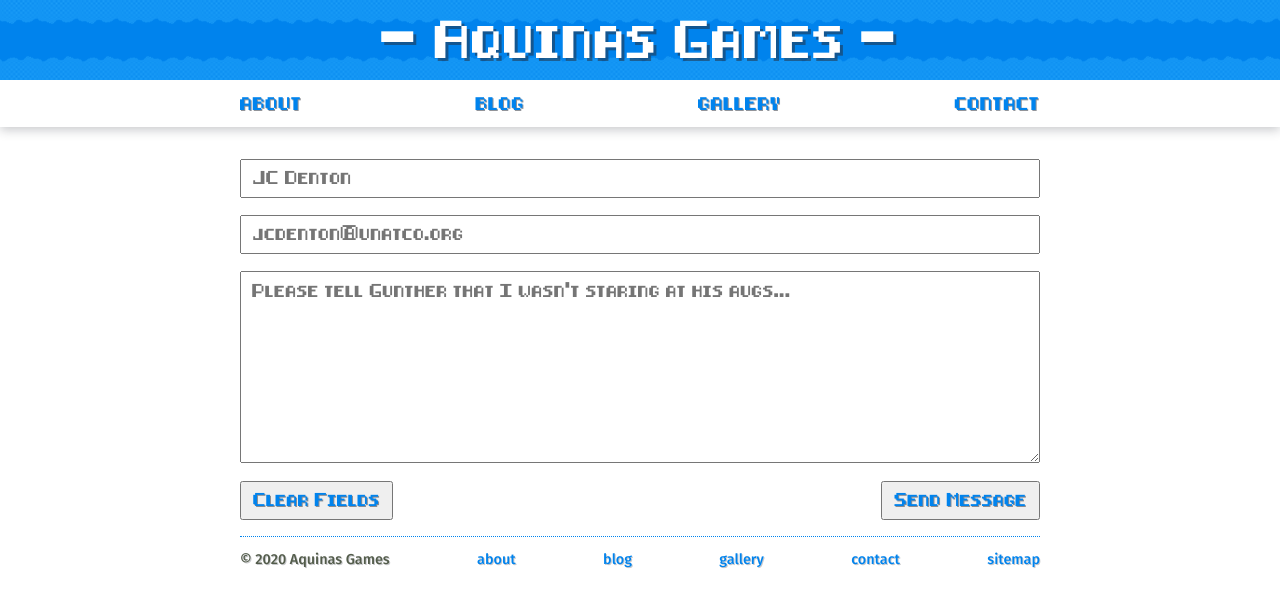
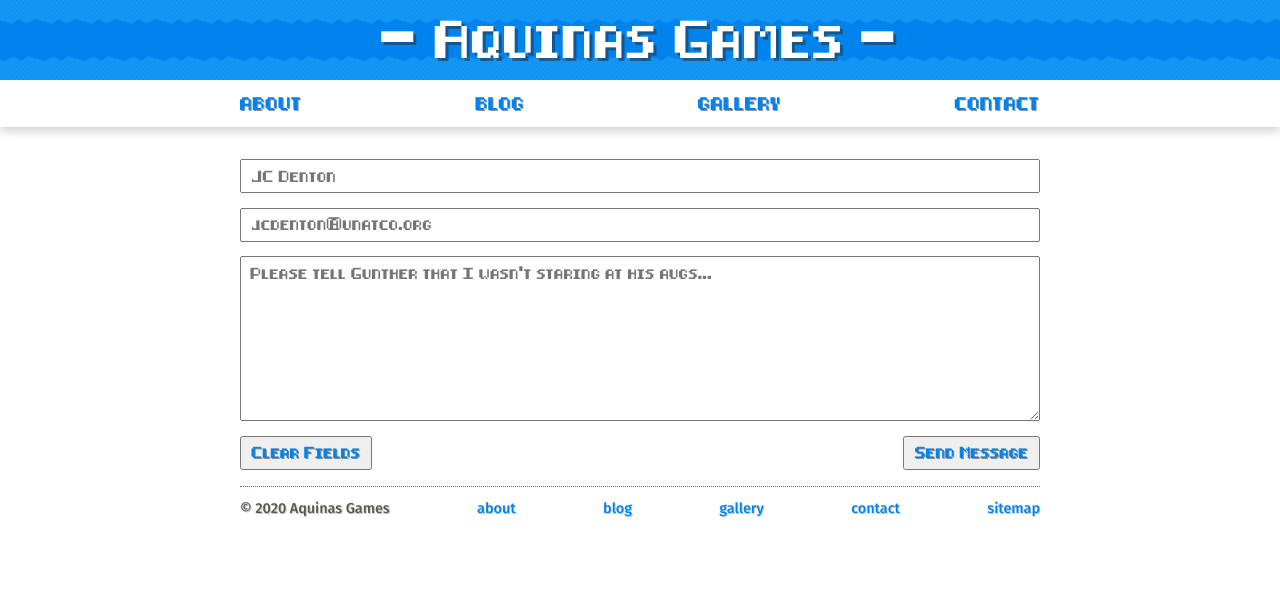
Before and after one commit to AquinasGames/website, a Jekyll site: the page built from contact.html, in a window 1280 px wide. Shown: the top 607 px of the page. Built offline with Jekyll 4.4.1, drawn with Linux system fonts in a browser that asks for light colours.

Commit message:
Reduce font size to match content on landing page

```diff
--- a/css/contact.css
+++ b/css/contact.css
@@ -10,7 +10,7 @@
 #contact-form {
     display: block;
     max-width: 800px;
-    font-size: 0.7em;
+    font-size: 0.6em;
     font-family: 'Pixel', sans-serif;
 }
 
```
